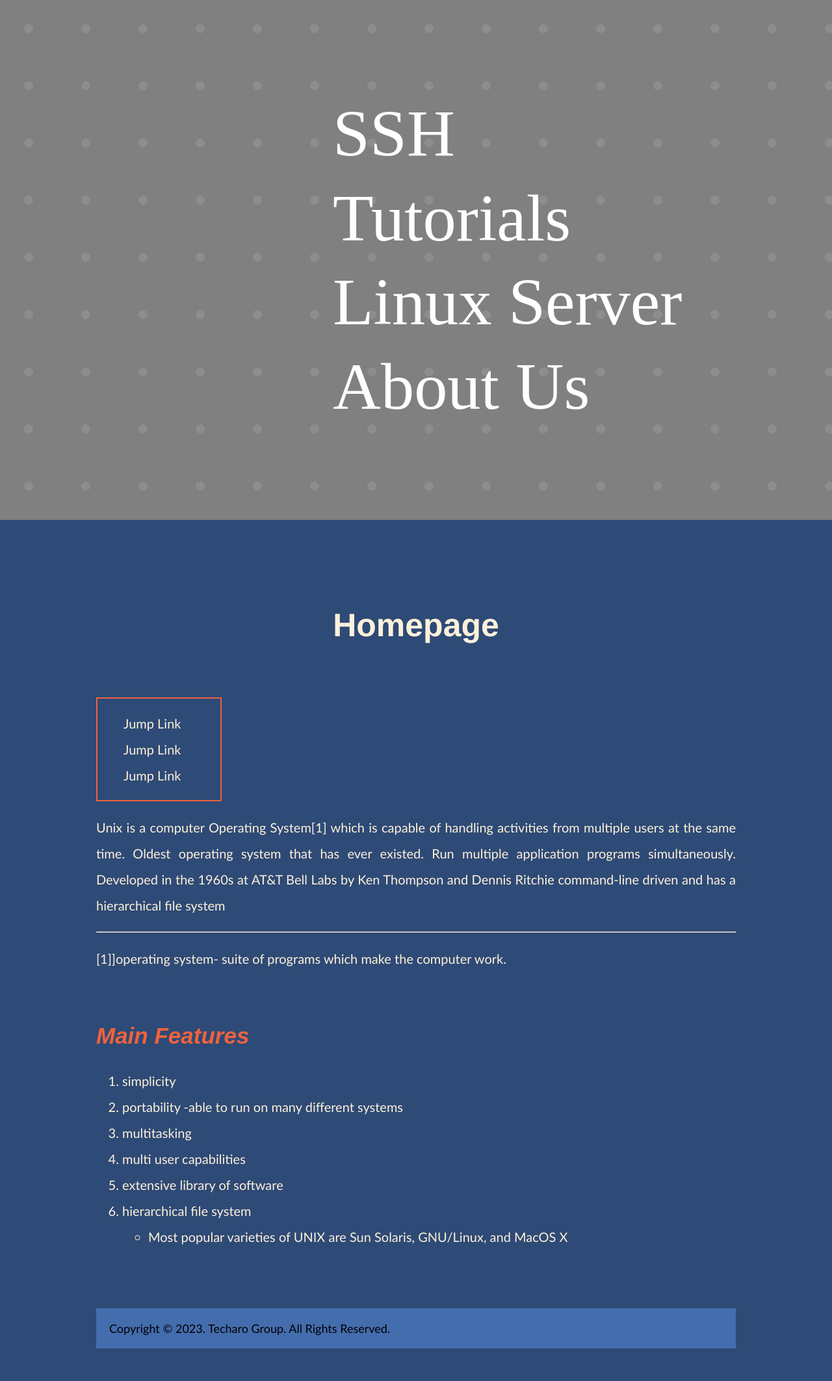
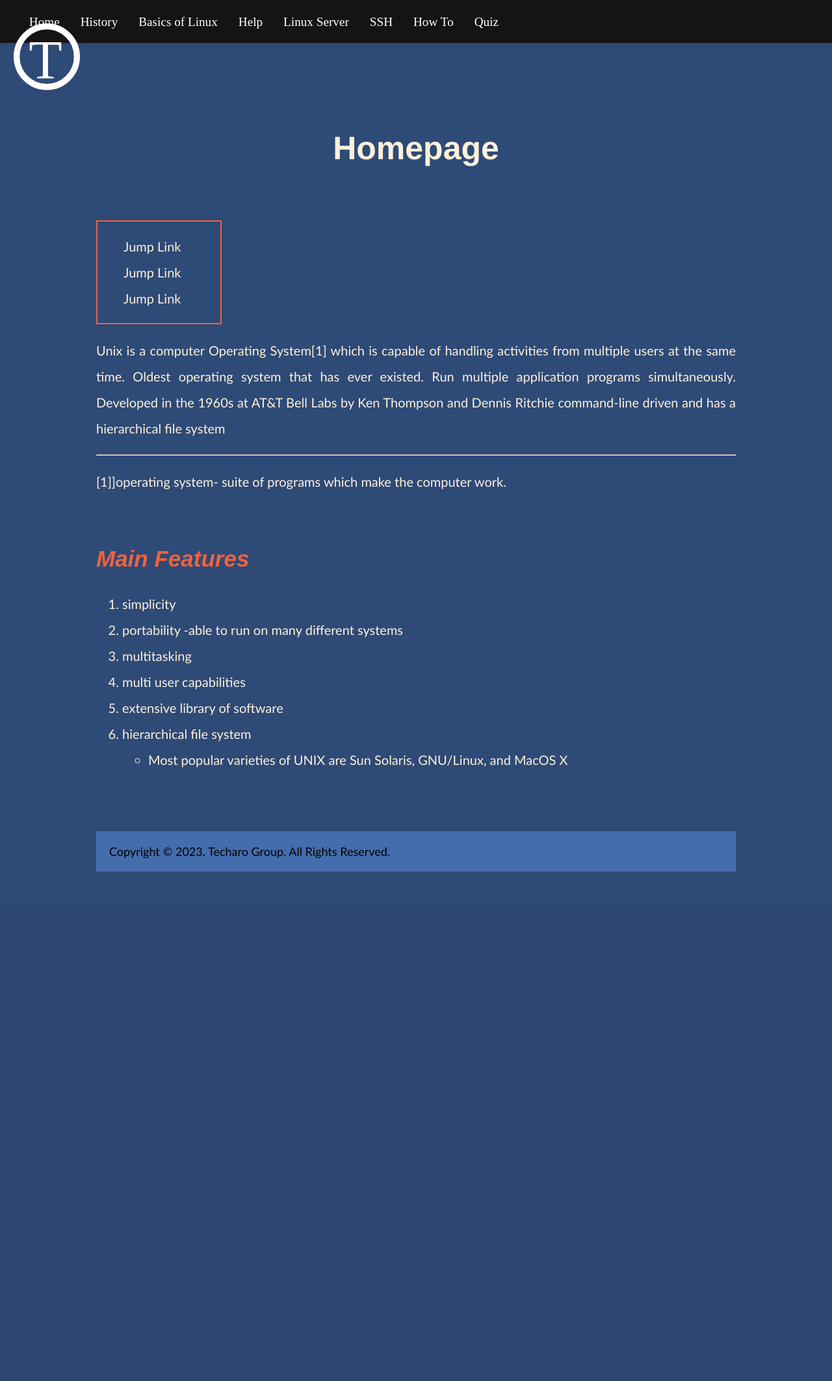
Before and after one commit to AVucelic/Techaro, a PHP site: page / in a window 1280 px wide. Shown: the whole page at 65% size. After the commit the page ends 1341 px from the top, so only its background shows below. Run offline with PHP 8.4, Linux system fonts and the light colour scheme.

Commit message:
Changing everything to new nav bar

```diff
--- a/Techaro_Group_Project/assets/css/navbar.css
+++ b/Techaro_Group_Project/assets/css/navbar.css
@@ -11,6 +11,7 @@ nav {
     padding: 0.8rem;
     background-color: #2E4A76;
     box-shadow: 0 2px 6px rgba(0, 0, 0, 0.1);
+    width: 100%;
   }
 
   nav ul {
--- a/Techaro_Group_Project/assets/css/style.css
+++ b/Techaro_Group_Project/assets/css/style.css
@@ -3,7 +3,8 @@ body{
     background:#2E4A76;
     font-size: 18px;
 }
-nav {
+
+/* nav {
     width: 100%;
     background-color: #0071b4;
     color: white;
@@ -39,7 +40,7 @@ nav > li {
     padding: 1%;
 }
 /*Rules for the links insdie the dropdown menu */
-.dropdown-content a {
+/* .dropdown-content a {
 
     margin-bottom: 5%;
     font-size: 1.2rem;
@@ -50,9 +51,9 @@ nav > li {
     text-align: left;
     font-weight: normal;
 
-}
+} */
 /*Making sure everything in the dropdown turns out nice*/
-li.dropdown {
+/* li.dropdown {
     display: inline-block;
 }
 .dropdown-content a:hover{
@@ -62,7 +63,7 @@ li.dropdown {
 
 }
 /*Rules for the button of the nav bar*/
-nav ul li a {
+/* nav ul li a {
     border-top: 4px solid #0071b4;
     font-weight: bold;
     display: inline-block;
@@ -72,12 +73,12 @@ nav ul li a:hover{
     transition: all ease .5s;
 
     border-top: 4px solid #fff;
-}
+} */
 /*Making sure the dropdown conent stays shown while the enire box is shown*/
-.dropdown:hover .dropdown-content {
+/* .dropdown:hover .dropdown-content {
 
     display: block;
-}
+} */
 
 
 
@@ -100,7 +101,7 @@ h1{
     color: #ffffff;
     text-align: center;
     font-size: 80px;
-    font-family: 'Franklin Gothic Medium', 'Arial Narrow', Arial, sans-serif;
+    font-family: 'Franklin Gothic Medium', 'Arial', Arial, sans-serif;
 }
 
 /*styling for h2 on sshTitle.html, dir_stru.html*/
@@ -115,8 +116,10 @@ h2{
 
 /*styling for main on sshTitle.html, dir_stru.html*/
 .main1{
+    margin-left: 10%;
+    margin-right: 10%;
     max-width: 1232 00px;
-    margin: 0 auto;
+    /* margin: 0 auto; */
     padding: 50px 20px;
 }
 
@@ -163,8 +166,10 @@ p{
 /* for the overall margins of the content*/
 body{
     background-color: #2E4A76;
-    margin-left: 10%;
-    margin-right: 10%;
+
+}
+main{
+
     font-family: 'Gill Sans', 'Gill Sans MT', Calibri, 'Trebuchet MS', sans-serif;
     text-align: justify;
 }
--- a/Techaro_Group_Project/assets/php/nav2.php
+++ b/Techaro_Group_Project/assets/php/nav2.php
@@ -5,7 +5,11 @@
     <meta http-equiv="X-UA-Compatible" content="IE=edge">
     <meta name="viewport" content="width=device-width, initial-scale=1.0">
     <title><?php echo $name; ?></title>
-    <link href="../css/navbar.css" rel="stylesheet" />
+    <link href="assets/css/navbar.css" rel="stylesheet" />
+    <link href="assets/css/home-navbar.css" rel="stylesheet" />
+    <link href="assets/css/prism.css" rel="stylesheet" />
+    <link href="assets/css/snippet.css" rel="stylesheet" />
+    <link href="assets/css/style.css" rel="stylesheet" />
     <link rel="preconnect" href="https://fonts.googleapis.com">
     <link rel="preconnect" href="https://fonts.gstatic.com" crossorigin>
     <link href="https://fonts.googleapis.com/css2?family=Noto+Sans:wght@300;400;500&display=swap" rel="stylesheet">
--- a/Techaro_Group_Project/commands.php
+++ b/Techaro_Group_Project/commands.php
@@ -2,8 +2,6 @@
     $name = 'Commands';
     include 'assets/php/nav2.php';
 ?>
-
-<title>Commands</title>
     <main class="main1">
         <div>
             <h1 >Unix Commands & File Manipulation</h1>
@@ -49,7 +47,6 @@
 
 
 
-                    <p class="p2"></p>
                 <p class="p1"> To change to another directory:  </p>
 
                 <div class="snippet">
--- a/Techaro_Group_Project/comp_networks.php
+++ b/Techaro_Group_Project/comp_networks.php
@@ -2,7 +2,7 @@
 
 <?php
     $name = 'Computer Networks';
-    include 'assets/php/nav.php';
+    include 'assets/php/nav2.php';
 ?>
 <title>Computer Networks</title>
     <main class="main1">
--- a/Techaro_Group_Project/create_files.php
+++ b/Techaro_Group_Project/create_files.php
@@ -1,6 +1,6 @@
 <?php
     $name = 'Create Files';
-    include 'assets/php/nav.php';
+    include 'assets/php/nav2.php';
 ?>
     <title>Creating Files</title>
     <main class="main1">
--- a/Techaro_Group_Project/dir_stru.php
+++ b/Techaro_Group_Project/dir_stru.php
@@ -1,7 +1,7 @@
 
 <?php
     $name = 'Directory Structure';
-    include 'assets/php/nav.php';
+    include 'assets/php/nav2.php';
 ?>
     <title>Directory Structure</title>
     <main class="main1">
--- a/Techaro_Group_Project/history.php
+++ b/Techaro_Group_Project/history.php
@@ -1,6 +1,6 @@
 <?php
     $name = 'Homepage';
-    include 'assets/php/nav.php';
+    include 'assets/php/nav2.php';
 ?>
 <title>History</title>
     <main class="main1">
--- a/Techaro_Group_Project/index.php
+++ b/Techaro_Group_Project/index.php
@@ -1,6 +1,6 @@
 <?php
     $name = 'Homepage';
-    include 'assets/php/nav.php';
+    include 'assets/php/nav2.php';
 ?>
     <main class="main1">
         <div>
--- a/Techaro_Group_Project/logging.php
+++ b/Techaro_Group_Project/logging.php
@@ -1,6 +1,6 @@
 <?php
     $name = 'Homepage';
-    include 'assets/php/nav.php';
+    include 'assets/php/nav2.php';
 ?>
     <title>Logging</title>
     <main class="main1">
--- a/Techaro_Group_Project/networking.php
+++ b/Techaro_Group_Project/networking.php
@@ -1,6 +1,6 @@
 <?php
     $name = 'Homepage';
-    include 'assets/php/nav.php';
+    include 'assets/php/nav2.php';
 ?>
     <title>Networking</title>
     <main class="main1">
--- a/Techaro_Group_Project/permissions.php
+++ b/Techaro_Group_Project/permissions.php
@@ -1,6 +1,6 @@
 <?php
     $name = 'Homepage';
-    include 'assets/php/nav.php';
+    include 'assets/php/nav2.php';
 ?>
     <title>Permissions</title>
     <main class="main1">
--- a/Techaro_Group_Project/quiz.php
+++ b/Techaro_Group_Project/quiz.php
@@ -1,6 +1,6 @@
 <?php
     $name = 'Homepage';
-    include 'assets/php/nav.php';
+    include 'assets/php/nav2.php';
 ?>
     <main class="main1">
         <div>
--- a/Techaro_Group_Project/ssh.php
+++ b/Techaro_Group_Project/ssh.php
@@ -1,7 +1,7 @@
 
 <?php
     $name = 'Homepage';
-    include 'assets/php/nav.php';
+    include 'assets/php/nav2.php';
 ?>
     <title>SSH</title>
     <main  class="main1">
--- a/Techaro_Group_Project/ssh_commands.php
+++ b/Techaro_Group_Project/ssh_commands.php
@@ -1,7 +1,7 @@
 
 <?php
     $name = 'Homepage';
-    include 'assets/php/nav.php';
+    include 'assets/php/nav2.php';
 ?>
     <title>Ssh Commands</title>
     <main class="main1">
--- a/Techaro_Group_Project/tutorial.php
+++ b/Techaro_Group_Project/tutorial.php
@@ -1,6 +1,6 @@
 <?php
     $name = 'Homepage';
-    include 'assets/php/nav.php';
+    include 'assets/php/nav2.php';
 ?>
     <title>Tutorial</title>
     <main class="main1">
--- a/Techaro_Group_Project/unix_arch.php
+++ b/Techaro_Group_Project/unix_arch.php
@@ -1,6 +1,6 @@
 <?php
     $name = 'Homepage';
-    include 'assets/php/nav.php';
+    include 'assets/php/nav2.php';
 ?>
     <title>Unix Architecture</title>
     <main class="main1">
```
Also changed, not shown: 1 other file.
